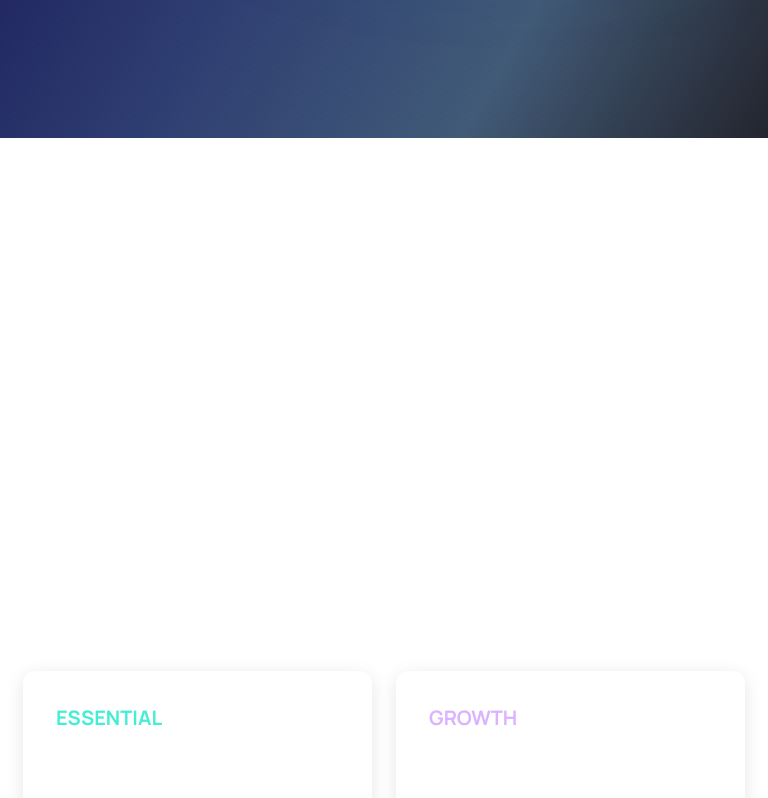
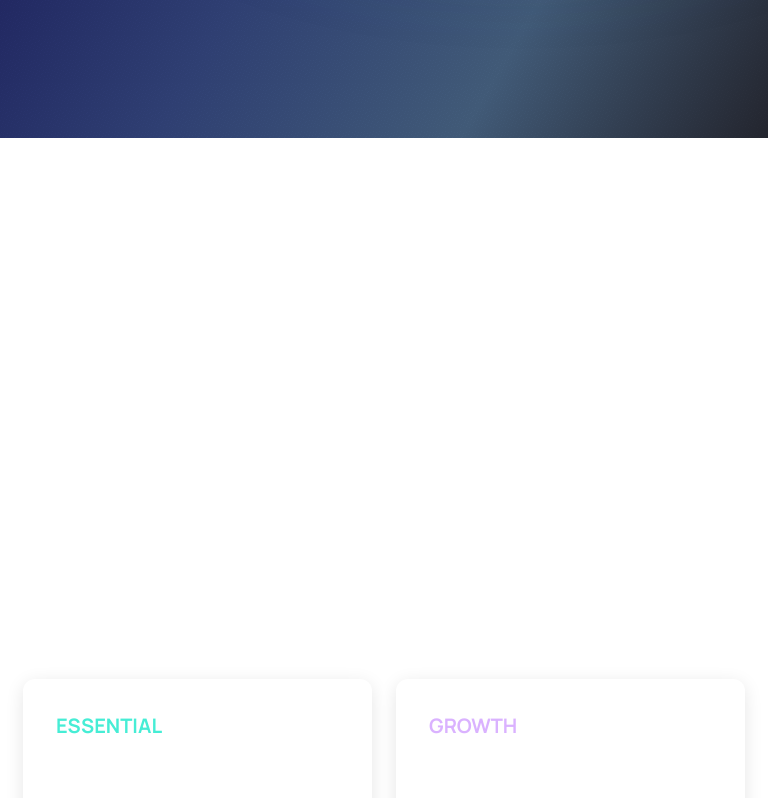
Before and after one commit to Max-Burleigh/max-portfolio-v4, a Next.js app: page / in a window 768 px wide. Shown: the part 662-1460 px from the top of the page. Built offline with nearby package versions, Linux system fonts and the light colour scheme.

Commit message:
Align portfolio heading spacing with services

```diff
--- a/app/globals.css
+++ b/app/globals.css
@@ -911,13 +911,11 @@ h2 {
   .portfolio-subcopy {
     display: none;
   }
-
-  .portfolio-header {
-    margin-bottom: 1rem;
-  }
-
-  .project-grid {
-    margin-top: 1rem;
+}
+
+@media (min-width: 768px) {
+  .portfolio-content-stack {
+    gap: 3rem;
   }
 }
 
```
